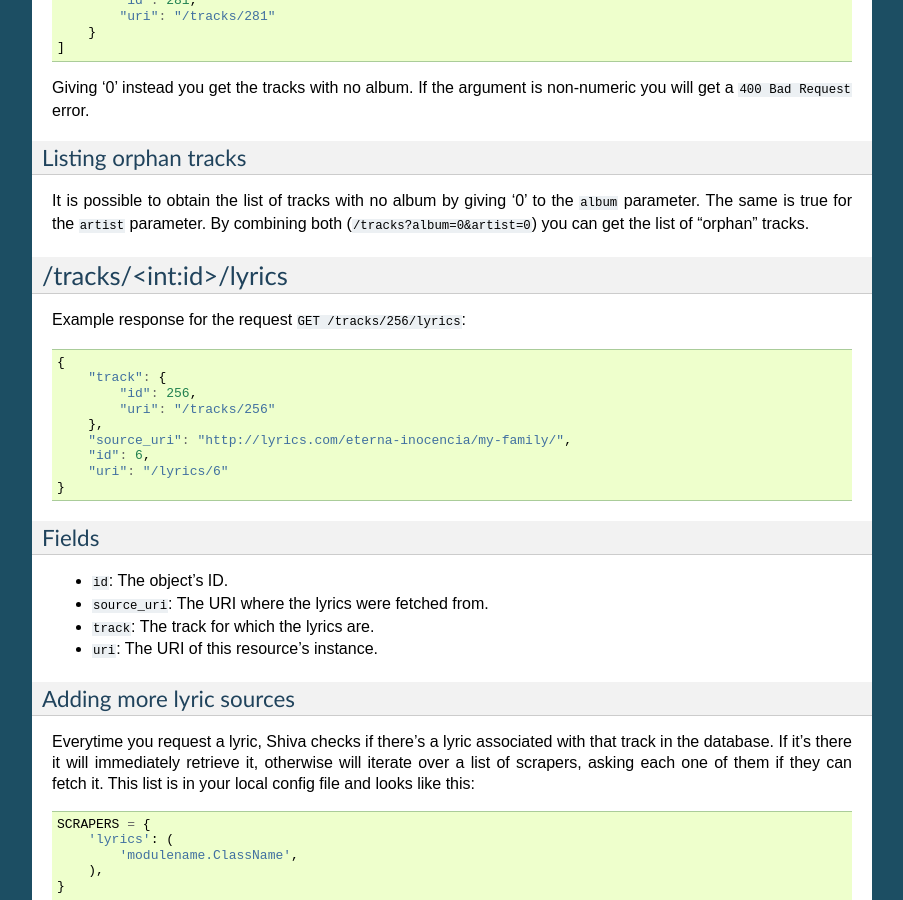
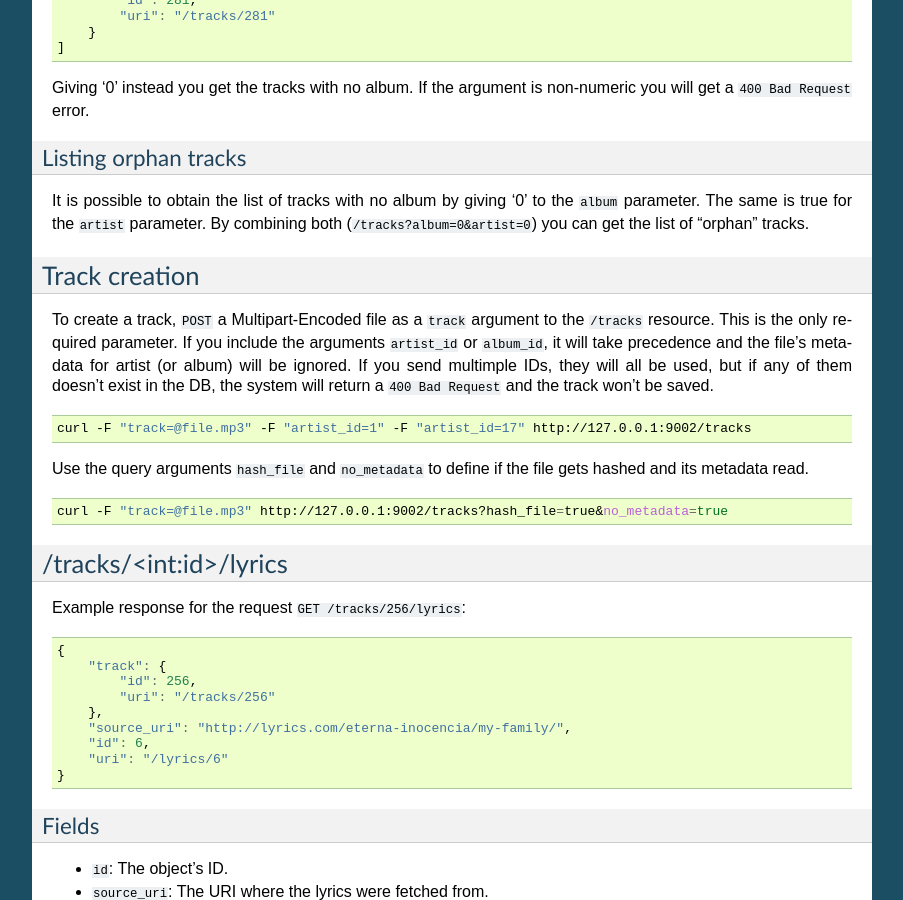
Before and after one commit to tooxie/shiva-server, a Sphinx documentation site: the page built from docs/resources/base.rst, in a window 1280 px wide and 900 px high, scrolled down 5825 px. Shown: the whole window, without its empty margins (198-1101 px from the left). Built offline with Sphinx 7.4.7, drawn with Linux system fonts in a browser that asks for light colours.

Commit message:
Track documentation

```diff
--- a/docs/resources/base.rst
+++ b/docs/resources/base.rst
@@ -384,6 +384,28 @@ combining both (``/tracks?album=0&artist=0``) you can get the list of "orphan"
 tracks.
 
 
+Track creation
+--------------
+
+To create a track, ``POST`` a Multipart-Encoded file as a ``track`` argument to
+the ``/tracks`` resource. This is the only required parameter. If you include
+the arguments ``artist_id`` or ``album_id``, it will take precedence and the
+file's metadata for artist (or album) will be ignored. If you send multimple
+IDs, they will all be used, but if any of them doesn't exist in the DB, the
+system will return a ``400 Bad Request`` and the track won't be saved.
+
+.. code:: sh
+
+    curl -F "track=@file.mp3" -F "artist_id=1" -F "artist_id=17" http://127.0.0.1:9002/tracks
+
+Use the query arguments ``hash_file`` and ``no_metadata`` to define if the file
+gets hashed and its metadata read.
+
+.. code:: sh
+
+    curl -F "track=@file.mp3" http://127.0.0.1:9002/tracks?hash_file=true&no_metadata=true
+
+
 /tracks/<int:id>/lyrics
 -----------------------
 
```
Also changed, not shown: 1 other file.
